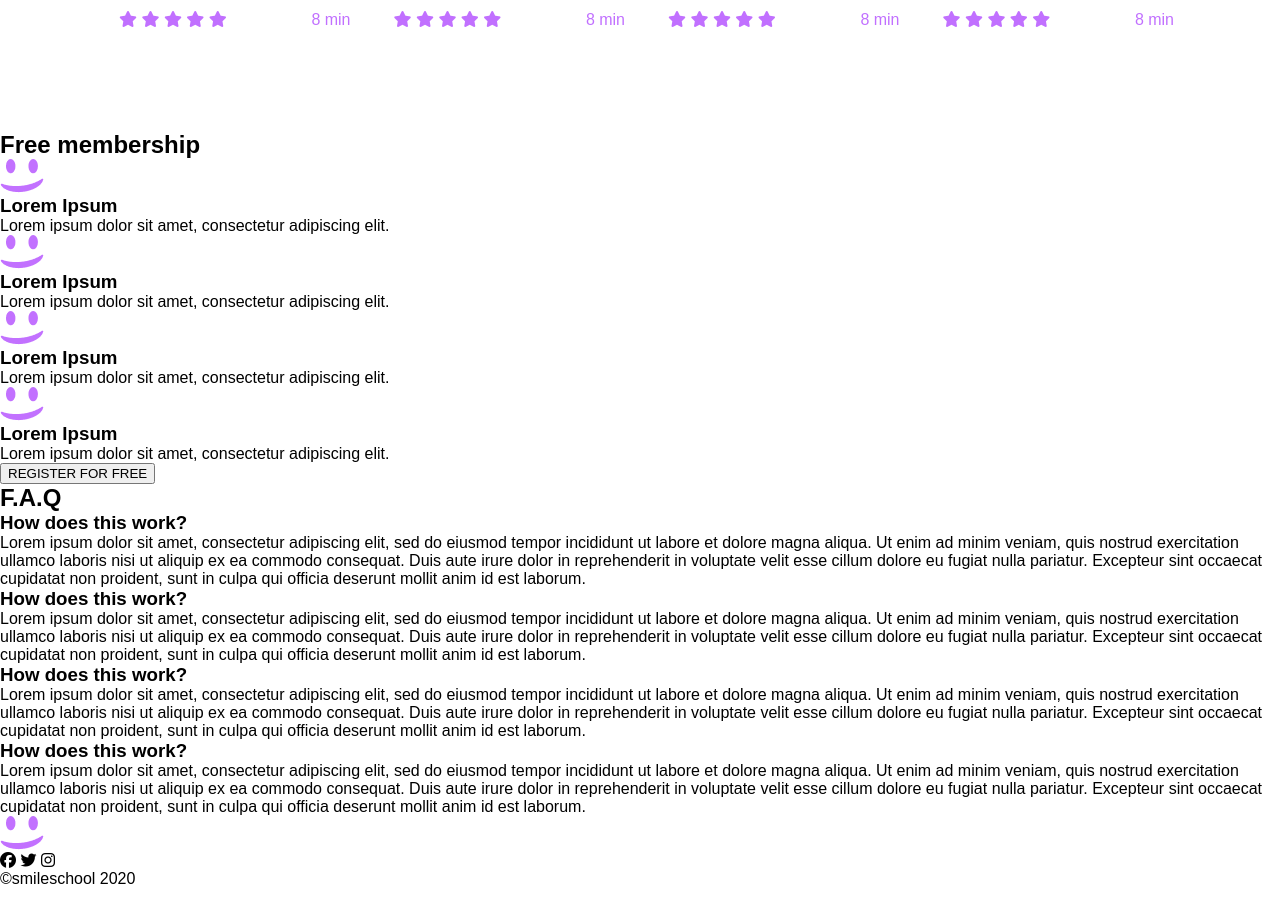
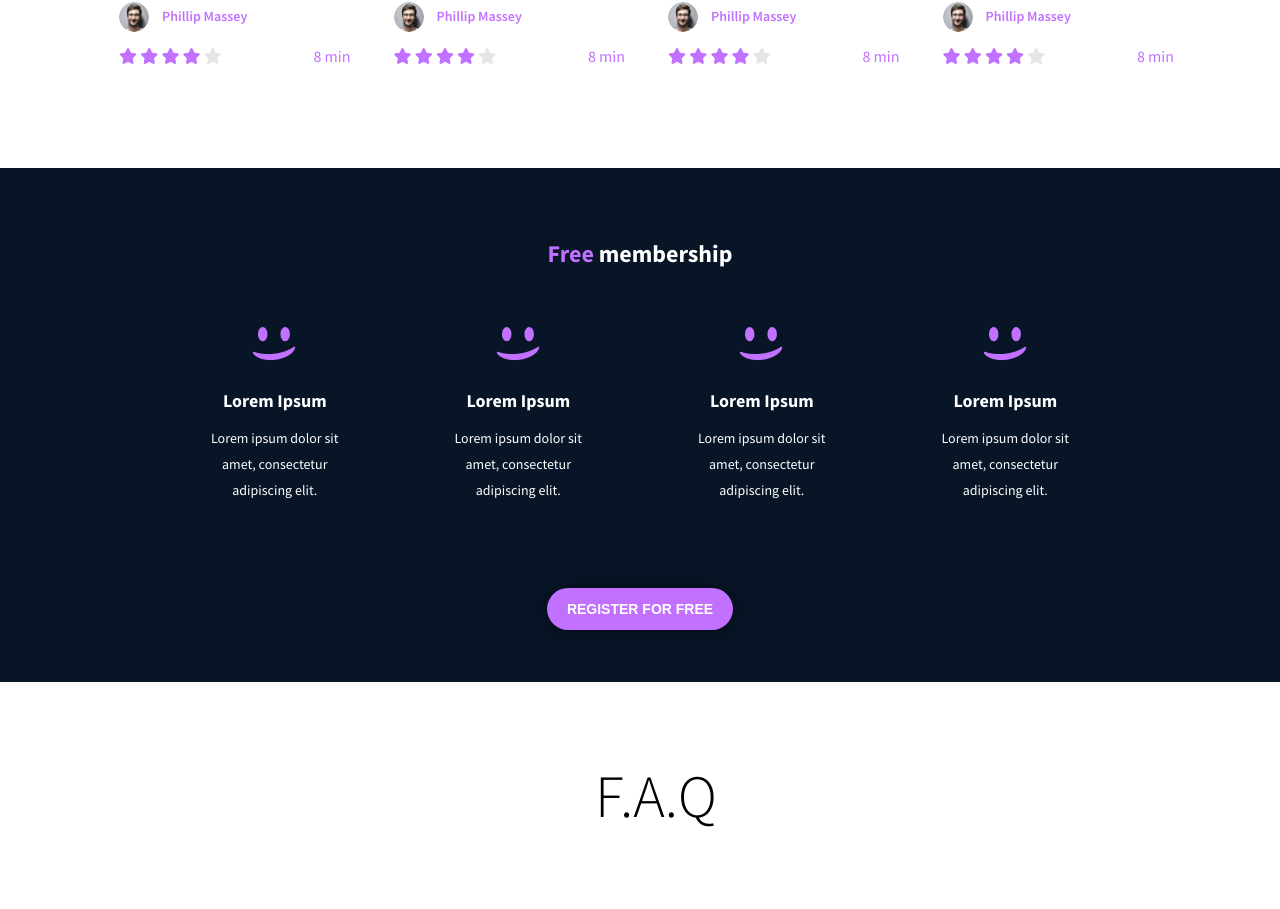
Before and after one commit to Muzdalifah20/alx_html_css, a plain HTML site: page css_advanced/index.html in a window 1280 px wide. Shown: the part 1872-2781 px from the top of the page. Before the commit the page ends 2760 px from the top, so only its background shows below. Drawn offline with Linux system fonts and the light colour scheme; a web font is replaced by a local one.

Commit message:
work on main, and footer

```diff
--- a/css_advanced/index.html
+++ b/css_advanced/index.html
@@ -52,7 +52,7 @@
               width="150"
               height="150"
             />
-            <h3>Phillip Massey</h3>
+            <h3 class="f_a_q-question">Phillip Massey</h3>
             <p>« smile of the year » 2018 - 2019</p>
           </div>
           <div class="teacher">
@@ -109,9 +109,11 @@
         <h2 class="popular-tutorials__title">
           Most <strong class="emphasis-purple">popular</strong> tutorials
         </h2>
-        <div class="tutorials">
+        <div class="layout-grid tutorials">
           <div class="tutorial">
+            <div class="tutorial__image">
               <img src="./images/9.png" alt="" width="255" height="145" />
+            </div>
 
             <div class="layout">
               <div>
@@ -139,7 +141,9 @@
           </div>
 
           <div class="tutorial">
+            <div class="tutorial__image">
               <img src="./images/7.png" alt="" width="255" height="145" />
+            </div>
 
             <div class="layout">
               <div>
@@ -167,7 +171,9 @@
           </div>
 
           <div class="tutorial">
+            <div class="tutorial__image">
               <img src="./images/8.png" alt="" width="255" height="145" />
+            </div>
             <div class="layout">
               <div>
                 <h3 class="tutorial-title">Natural Smile</h3>
@@ -194,7 +200,9 @@
           </div>
 
           <div class="tutorial">
+            <div class="tutorial__image">
               <img src="./images/6.png" alt="" width="255" height="145" />
+            </div>
             <div class="layout">
               <div>
                 <h3 class="tutorial-title">Sad Smile</h3>
@@ -222,94 +230,122 @@
         </div>
       </section>
 
-      <section>
-        <h2>Free membership</h2>
-        <div>
+      <section class="membership">
+        <h2 class="membership__titile">
+          <strong class="emphasis-purple">Free</strong> membership
+        </h2>
+        <div class="layout-grid membership__text">
+          <div class="membership__text-content">
             <img src="./images/smile.png" width="45" height="36" alt="" />
             <h3>Lorem Ipsum</h3>
             <p>Lorem ipsum dolor sit amet, consectetur adipiscing elit.</p>
           </div>
-        <div>
+          <div class="membership__text-content">
             <img src="./images/smile.png" width="45" height="36" alt="" />
             <h3>Lorem Ipsum</h3>
             <p>Lorem ipsum dolor sit amet, consectetur adipiscing elit.</p>
           </div>
-        <div>
+          <div class="membership__text-content">
             <img src="./images/smile.png" width="45" height="36" alt="" />
             <h3>Lorem Ipsum</h3>
             <p>Lorem ipsum dolor sit amet, consectetur adipiscing elit.</p>
           </div>
-        <div>
+          <div class="membership__text-content">
             <img src="./images/smile.png" width="45" height="36" alt="" />
             <h3>Lorem Ipsum</h3>
             <p>Lorem ipsum dolor sit amet, consectetur adipiscing elit.</p>
           </div>
-        <button>REGISTER FOR FREE</button>
+        </div>
+        <button class="button">REGISTER FOR FREE</button>
       </section>
-      <section>
-        <h2>F.A.Q</h2>
+
+      <section class="f_a_q">
+        <h2 class="f_a_q__title">F.A.Q</h2>
+
+        <div class="f_a_q__text">
           <div>
+            <div class="f_a_q__text-1">
               <div>
-            <div>
-              <h3>How does this work?</h3>
+                <h3 class="f_a_q-question">How does this work?</h3>
               </div>
               <div>
-              Lorem ipsum dolor sit amet, consectetur adipiscing elit, sed do
-              eiusmod tempor incididunt ut labore et dolore magna aliqua. Ut
-              enim ad minim veniam, quis nostrud exercitation ullamco laboris
-              nisi ut aliquip ex ea commodo consequat. Duis aute irure dolor in
-              reprehenderit in voluptate velit esse cillum dolore eu fugiat
-              nulla pariatur. Excepteur sint occaecat cupidatat non proident,
-              sunt in culpa qui officia deserunt mollit anim id est laborum.
+                <p class="f_a_q-answer">
+                  Lorem ipsum dolor sit amet, consectetur adipiscing elit, sed
+                  do eiusmod tempor incididunt ut labore et dolore magna aliqua.
+                  Ut enim ad minim veniam, quis nostrud exercitation ullamco
+                  laboris nisi ut aliquip ex ea commodo consequat. Duis aute
+                  irure dolor in reprehenderit in voluptate velit esse cillum
+                  dolore eu fugiat nulla pariatur. Excepteur sint occaecat
+                  cupidatat non proident, sunt in culpa qui officia deserunt
+                  mollit anim id est laborum.
+                </p>
+              </div>
             </div>
 
+            <div class="f_a_q__text-2">
               <div>
-              <h3>How does this work?</h3>
+                <h3 class="f_a_q-question">How does this work?</h3>
               </div>
               <div>
-              Lorem ipsum dolor sit amet, consectetur adipiscing elit, sed do
-              eiusmod tempor incididunt ut labore et dolore magna aliqua. Ut
-              enim ad minim veniam, quis nostrud exercitation ullamco laboris
-              nisi ut aliquip ex ea commodo consequat. Duis aute irure dolor in
-              reprehenderit in voluptate velit esse cillum dolore eu fugiat
-              nulla pariatur. Excepteur sint occaecat cupidatat non proident,
-              sunt in culpa qui officia deserunt mollit anim id est laborum.
+                <p class="f_a_q-answer">
+                  Lorem ipsum dolor sit amet, consectetur adipiscing elit, sed
+                  do eiusmod tempor incididunt ut labore et dolore magna aliqua.
+                  Ut enim ad minim veniam, quis nostrud exercitation ullamco
+                  laboris nisi ut aliquip ex ea commodo consequat. Duis aute
+                  irure dolor in reprehenderit in voluptate velit esse cillum
+                  dolore eu fugiat nulla pariatur. Excepteur sint occaecat
+                  cupidatat non proident, sunt in culpa qui officia deserunt
+                  mollit anim id est laborum.
+                </p>
               </div>
             </div>
+          </div>
+
+          <div class="f_a_q__text-grid">
+            <div class="f_a_q__text-1">
               <div>
-            <div>
-              <h3>How does this work?</h3>
+                <h3 class="f_a_q-question">How does this work?</h3>
               </div>
               <div>
-              Lorem ipsum dolor sit amet, consectetur adipiscing elit, sed do
-              eiusmod tempor incididunt ut labore et dolore magna aliqua. Ut
-              enim ad minim veniam, quis nostrud exercitation ullamco laboris
-              nisi ut aliquip ex ea commodo consequat. Duis aute irure dolor in
-              reprehenderit in voluptate velit esse cillum dolore eu fugiat
-              nulla pariatur. Excepteur sint occaecat cupidatat non proident,
-              sunt in culpa qui officia deserunt mollit anim id est laborum.
+                <p class="f_a_q-answer">
+                  Lorem ipsum dolor sit amet, consectetur adipiscing elit, sed
+                  do eiusmod tempor incididunt ut labore et dolore magna aliqua.
+                  Ut enim ad minim veniam, quis nostrud exercitation ullamco
+                  laboris nisi ut aliquip ex ea commodo consequat. Duis aute
+                  irure dolor in reprehenderit in voluptate velit esse cillum
+                  dolore eu fugiat nulla pariatur. Excepteur sint occaecat
+                  cupidatat non proident, sunt in culpa qui officia deserunt
+                  mollit anim id est laborum.
+                </p>
+              </div>
+            </div>
+
+            <div class="f_a_q__text-2">
+              <div>
+                <h3 class="f_a_q-question">How does this work?</h3>
               </div>
               <div>
-              <h3>How does this work?</h3>
+                <p class="f_a_q-answer">
+                  Lorem ipsum dolor sit amet, consectetur adipiscing elit, sed
+                  do eiusmod tempor incididunt ut labore et dolore magna aliqua.
+                  Ut enim ad minim veniam, quis nostrud exercitation ullamco
+                  laboris nisi ut aliquip ex ea commodo consequat. Duis aute
+                  irure dolor in reprehenderit in voluptate velit esse cillum
+                  dolore eu fugiat nulla pariatur. Excepteur sint occaecat
+                  cupidatat non proident, sunt in culpa qui officia deserunt
+                  mollit anim id est laborum.
+                </p>
               </div>
-            <div>
-              Lorem ipsum dolor sit amet, consectetur adipiscing elit, sed do
-              eiusmod tempor incididunt ut labore et dolore magna aliqua. Ut
-              enim ad minim veniam, quis nostrud exercitation ullamco laboris
-              nisi ut aliquip ex ea commodo consequat. Duis aute irure dolor in
-              reprehenderit in voluptate velit esse cillum dolore eu fugiat
-              nulla pariatur. Excepteur sint occaecat cupidatat non proident,
-              sunt in culpa qui officia deserunt mollit anim id est laborum.
             </div>
           </div>
         </div>
       </section>
     </main>
     <footer>
-      <section>
-        <div>
-          <img src="./images/smile.png" width="45" height="36" alt="logo" />
-          <div>
+      <section class="footer">
+        <div class="footer-bar">
+          <img src="./images/logo.png" width="168" height="30" alt="logo" />
+          <div class="icons">
             <i class="fa-brands fa-facebook"></i>
             <i class="fa-brands fa-twitter"></i>
             <i class="fa-brands fa-instagram"></i>
--- a/css_advanced/styles.css
+++ b/css_advanced/styles.css
@@ -12,9 +12,23 @@
 
 @font-face {
   font-family: "Source Sans Pro";
-  src: url("fonts/SourceSansPro-Regular.woff2") format("woff2"),
-    url("fonts/SourceSansPro-Regular.woff") format("woff"),
-    url("fonts/SourceSansPro-Regular.ttf") format("truetype");
+  src: url("fonts/SourceSansPro-ExtraLight.otf") format("opentype");
+  font-weight: 200;
+  font-style: normal;
+  font-display: swap;
+}
+
+@font-face {
+  font-family: "Source Sans Pro";
+  src: url("fonts/SourceSansPro-Light.otf") format("opentype");
+  font-weight: 300;
+  font-style: normal;
+  font-display: swap;
+}
+
+@font-face {
+  font-family: "Source Sans Pro";
+  src: url("fonts/SourceSansPro-Regular.otf") format("opentype");
   font-weight: 400;
   font-style: normal;
   font-display: swap;
@@ -22,9 +36,15 @@
 
 @font-face {
   font-family: "Source Sans Pro";
-  src: url("fonts/SourceSansPro-Bold.woff2") format("woff2"),
-    url("fonts/SourceSansPro-Bold.woff") format("woff"),
-    url("fonts/SourceSansPro-Bold.ttf") format("truetype");
+  src: url("fonts/SourceSansPro-Semibold.otf") format("opentype");
+  font-weight: 600;
+  font-style: normal;
+  font-display: swap;
+}
+
+@font-face {
+  font-family: "Source Sans Pro";
+  src: url("fonts/SourceSansPro-Bold.otf") format("opentype");
   font-weight: 700;
   font-style: normal;
   font-display: swap;
@@ -35,12 +55,14 @@
   --color-purple: hsla(274, 100%, 72%, 1);
   --color-black: hsla(214, 71%, 9%, 1);
   --color-grey: hsla(214, 71%, 9%, 0.5);
+  --color-grey-light: hsla(210, 2%, 80%, 0.5);
 
   --color-header-text: var(--color-white);
   --color-button: var(--color-purple);
   --color-footer-background: var(--color-black);
   --ff-sans-pro: "Source Sans Pro", Arial, Helvetica, sans-serif;
   --ff-spin: "spin_cycle_otregular", Verdana, Geneva, Tahoma, sans-seri;
+  --fw-extra-light: 200;
   --fw-light: 300;
   --fw-regular: 400;
   --fw-semi-bold: 600;
@@ -57,6 +79,7 @@ body {
   font-family: var(--ff-sans-pro);
   margin: 0;
   font-weight: 500;
+  text-align: center;
   background: none;
 }
 
@@ -246,13 +269,34 @@ blockquote {
   font-weight: var(--fw-bold);
 }
 
-.tutorials {
+.layout-grid {
   text-align: start;
   display: grid;
   grid-template-columns: repeat(4, 1fr);
+}
+
+.tutorials {
   gap: 1.875rem;
 }
+.tutorial__image {
+  position: relative;
+  display: inline-block;
+}
 
+.tutorial__image::after {
+  content: "";
+  position: absolute;
+  top: 50%;
+  left: 50%;
+  width: 64px;
+  height: 64px;
+  background-image: url("./images/play.png");
+  background-size: contain;
+  background-repeat: no-repeat;
+  background-position: center;
+  transform: translate(-50%, -50%);
+  pointer-events: none;
+}
 .tutorial-title {
   font-size: 1rem;
 }
@@ -293,3 +337,119 @@ blockquote {
   justify-content: space-between;
   color: var(--color-purple);
 }
+
+.stars i {
+  color: var(--color-grey-light);
+}
+
+.stars i:nth-child(-n + 4) {
+  color: var(--color-purple);
+}
+
+/* membership section */
+
+.membership {
+  padding-block: 4.375rem 3.25rem;
+  background-color: var(--color-black);
+  color: var(--color-white);
+}
+
+/* .membership__titile {
+} */
+
+.membership__text {
+  padding-inline: 10rem;
+}
+
+.layout-grid.membership__text {
+  gap: 0.875rem;
+  padding-block: 3.625rem 2.3125rem;
+}
+
+.membership__text-content {
+  max-width: 30ch;
+  padding-inline: 21px;
+  display: grid;
+  place-items: center;
+}
+.membership__text-content h3 {
+  font-size: 1.125rem;
+  padding-block: 1.625rem 0.8125rem;
+}
+.membership__text-content p {
+  text-align: center;
+  font-size: 0.875rem;
+  line-height: 26px;
+  padding-inline: 20.5px;
+}
+
+/* F.A.Q section */
+
+.f_a_q {
+  padding: 4.75rem 13.5625rem 5.25rem 15.5625rem;
+}
+
+.f_a_q__title {
+  font-weight: var(--fw-light);
+  font-size: 3.75rem;
+  padding-block-end: 4.625rem;
+}
+
+.f_a_q__text {
+  text-align: start;
+  display: grid;
+  grid-template-columns: repeat(2, 1fr);
+  column-gap: 13.75rem;
+}
+
+.f_a_q__text-1 {
+  /* display: flex;
+  flex-direction: column; */
+  padding-block-end: 4.625rem;
+}
+
+.f_a_q-question {
+  font-size: 1rem;
+  padding-block-end: 1.875rem;
+}
+
+.f_a_q-answer {
+  color: var(--color-grey);
+  font-size: 0.875rem;
+  line-height: 24px;
+}
+/* footer section */
+footer {
+  background-color: var(--color-black);
+  color: var(--color-white);
+}
+
+/* .footer-bar {
+  display: felx;
+  align-items: center;
+  justify-content: space-between;
+} */
+
+.footer-bar {
+  /* padding: 90px 240px 70px 165px; */
+  display: flex;
+  justify-content: space-between;
+  align-items: center;
+  padding-block-start: 5.625rem;
+  padding-inline: 10.3125rem;
+  /* gap: 736px; */
+}
+
+.icons {
+  display: flex;
+  gap: 1.25rem;
+}
+
+.icons i {
+  font-size: 1.875rem;
+}
+
+.footer p {
+  font-size: 0.875rem;
+  padding-block: 4.375rem 2.4375rem;
+}
```
Lines whose indentation alone changed are shown as unchanged.
